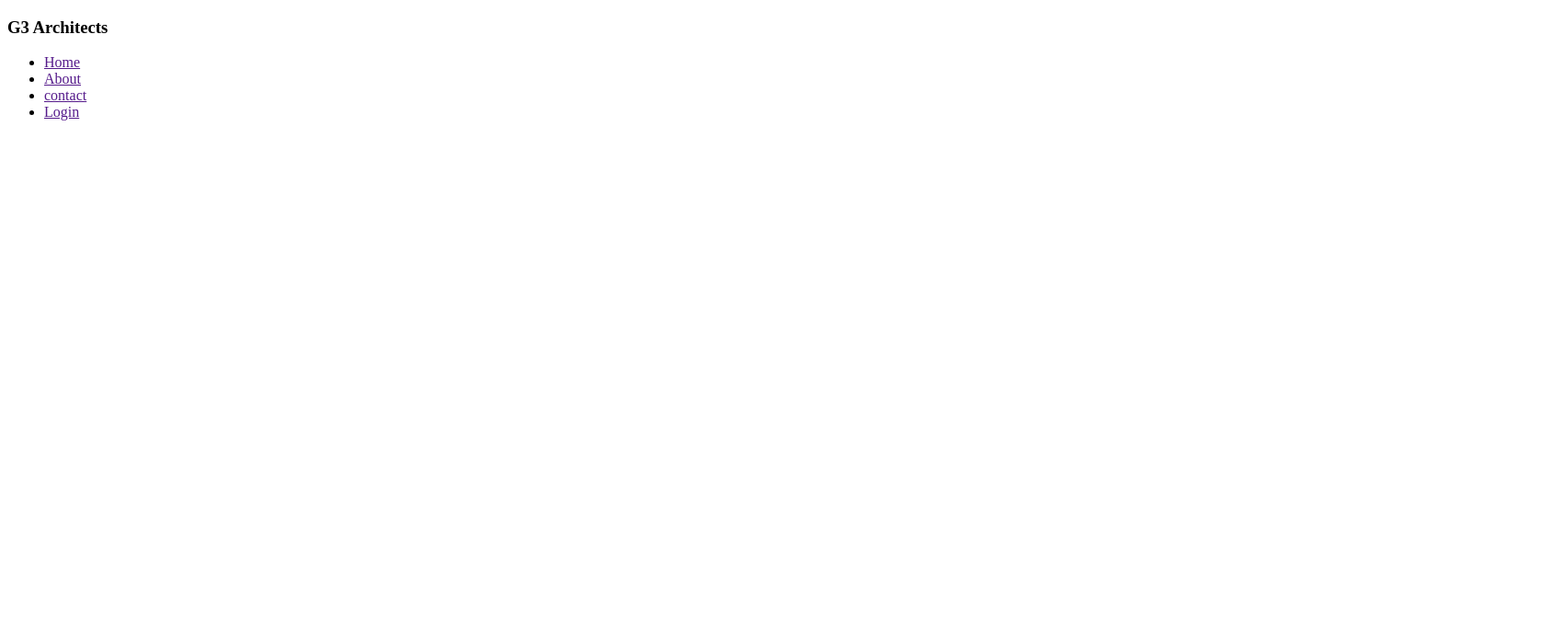
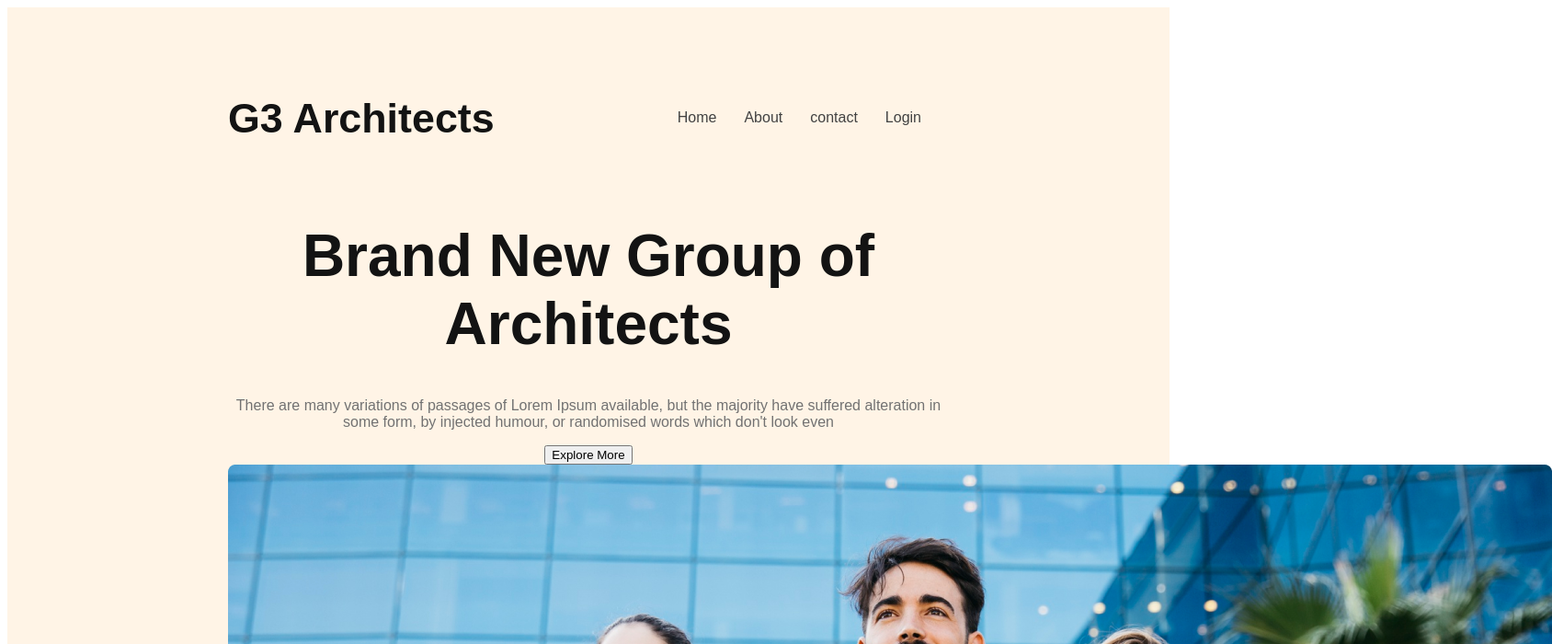
Before and after one commit to Amirul2374/amirul, a plain HTML site: page index.html in a window 1280 px wide. Shown: the top 700 px of the page at 92% size, 1688 px wide, since content can reach past the window. Drawn offline with Linux system fonts and the light colour scheme.

Commit message:
banner content addd

```diff
--- a/index.html
+++ b/index.html
@@ -9,7 +9,7 @@
 <body>
     <header>
          <nav>
-            <h3>G3 Architects</h3>
+            <h3 class="nav-title">G3 Architects</h3>
             <ul>
                <li><a href="">Home</a></li>
                <li><a href="">About</a></li>
@@ -17,6 +17,16 @@
                <li><a href="">Login</a></li>
             </ul>
          </nav>
+         <div class="banner">
+            <div class="banner-content">
+                <h1 class="banner-title">Brand New Group of Architects </h1>
+                <p class="banner-description">There are many variations of passages of Lorem Ipsum available, but the majority have suffered alteration in some form, by injected humour, or randomised words which don't look even</p>
+                <button class="btn-praimary">Explore More</button>
+            </div>
+
+            <img src="images/banner.png" alt="">
+
+         </div>
     </header>
     <main>
 
--- a/style/index.css
+++ b/style/index.css
@@ -2,8 +2,65 @@
 <link rel="preconnect" href="https://fonts.googleapis.com">
 <link rel="preconnect" href="https://fonts.gstatic.com" crossorigin>
 <link href="https://fonts.googleapis.com/css2?family=Open+Sans:wght@400;700;800&family=Work+Sans:wght@400;500;600;700;800&display=swap" rel="stylesheet">
+/* shared style */
+.btn-primary{
+
+}
 
 *{
     font-family: 'Open Sans', sans-serif;
     font-family: 'Work Sans', sans-serif;
 }
+
+/* header style */
+header{
+    background: rgba(255, 144, 14, 0.10);
+    padding: 50px 240px;
+}
+nav{
+    display: flex;
+    justify-content: space-between;
+    align-items: center;
+}
+.nav-title{
+    font-size: 2.8rem;
+    font-weight: 700;
+    color: #131313;
+
+}
+
+
+nav > ul {
+    display: flex;
+
+}
+nav li{
+    list-style: none;
+    margin-right: 30px;
+    font-weight: 500px;
+    font-size: 1rem;
+
+}
+nav li a{
+    text-decoration: none;
+    color:#424242 ;
+}
+/* banner style */
+
+.banner-content{
+    max-width: 800px;
+    text-align: center;
+    margin: 0 auto;
+
+
+}
+.banner-title{
+     font-size: 4rem;
+     font-weight: 700;
+     color: #131313;
+}
+
+.banner-description{
+    color: #727272;
+
+}
```
